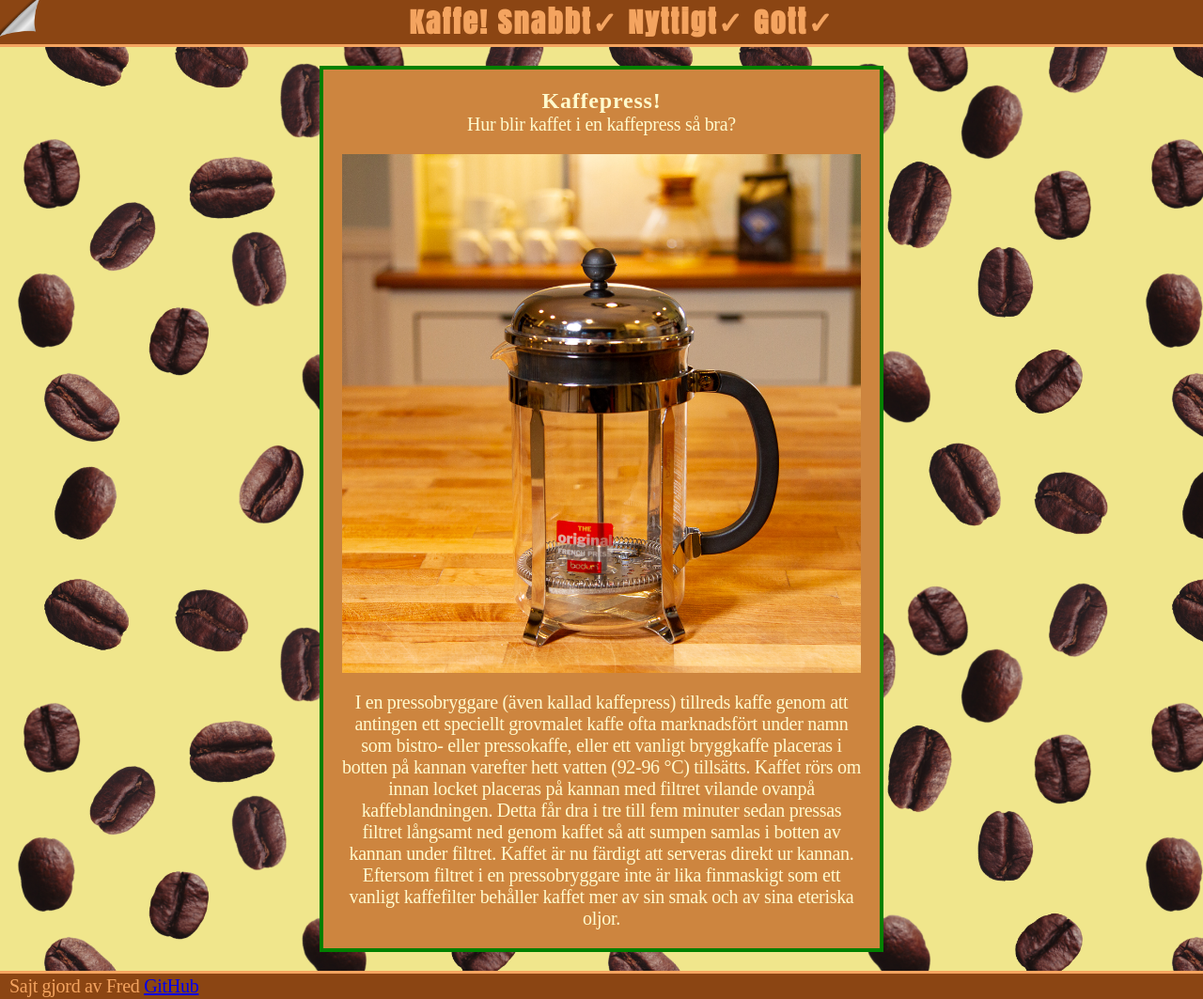
After one commit to Kattmys/Kaffe, a Flask app: page /kaffepress in a window 1280 px wide. The commit adds this page. Shown: the whole page at 94% size. Run offline with Flask 3, Linux system fonts and the light colour scheme.

Commit message:
made it great again

```diff
--- a/main.py
+++ b/main.py
@@ -29,5 +29,9 @@ def page():
             data=[json.loads(line) for line in file.read().splitlines()]
         )
 
+@app.route("/kaffepress")
+def kaffepress():
+    return flask.render_template("kaffepress.html")
+
 if __name__ == "__main__":
-    app.run(debug=True, host="127.0.0.1", port=5000)
+    app.run(host="127.0.0.1", port=5000)
--- a/static/style/all.css
+++ b/static/style/all.css
@@ -14,6 +14,18 @@ header {
 	border-bottom: 3px solid sandybrown;
 	background-color: saddlebrown;
 	margin-bottom: 10px;
+}
+
+header a {
+	float: left;
+	height: 45px;
+	position: relative;
+	bottom: 4px;
+}
+
+header a img {
+	height: 100%;
+	rotate: 90deg;
 }
 
 h1 {
@@ -68,8 +80,7 @@ body {
 }
 
 footer {
-	position: fixed;
-	left: 0;
+	position: bottom;
     bottom: 0;
     width: 100%;
 	color: sandybrown;
--- a/templates/forum.html
+++ b/templates/forum.html
@@ -1,5 +1,5 @@
 {% extends "base.html" %}
-{% block title %} Kaffe! {% endblock %}
+{% block title %} Forum! {% endblock %}
 {% block head_ext %}
 <script src="static/scripts/forum.js"></script>
 <link rel="stylesheet" href="static/style/forum.css">
--- /dev/null
+++ b/templates/kaffepress.html
@@ -0,0 +1,23 @@
+{% extends "base.html" %}
+{% block title %} Kaffepress! {% endblock %}
+{% block head_ext %}
+<script src="static/scripts/index.js"></script>
+<link rel="stylesheet" href="static/style/index.css">
+{% endblock %}
+{% block content %}
+
+<header>
+<a href="http://kaffe.kattmys.se/"><img src="static/media/back.png"></a>
+<h1>Kaffe! Snabbt✓ Nyttigt✓ Gott✓</h1>
+</header>
+
+<section id="s1">
+<h2>Kaffepress!</h2>
+<p>Hur blir kaffet i en kaffepress så bra?</p>
+<img src="static/media/kaffepress2.jpg" alt="Bild på butiken Pressbyrån.">
+<p>I en pressobryggare (även kallad kaffepress) tillreds kaffe genom att antingen ett speciellt grovmalet kaffe ofta marknadsfört under namn som bistro- eller pressokaffe, eller ett vanligt bryggkaffe placeras i botten på kannan varefter hett vatten (92-96 °C) tillsätts. Kaffet rörs om innan locket placeras på kannan med filtret vilande ovanpå kaffeblandningen. Detta får dra i tre till fem minuter sedan pressas filtret långsamt ned genom kaffet så att sumpen samlas i botten av kannan under filtret. Kaffet är nu färdigt att serveras direkt ur kannan.
+
+Eftersom filtret i en pressobryggare inte är lika finmaskigt som ett vanligt kaffefilter behåller kaffet mer av sin smak och av sina eteriska oljor.</p>
+</section>
+
+{% endblock %}
```
Also changed, not shown: static/style/forum.css (+0 -12 lines), templates/index.html (+7 -7 lines), static/media/kaffepress.jpg (renamed from static/media/fransk-press.jpg), static/media/kaffepress2.jpg (added).
